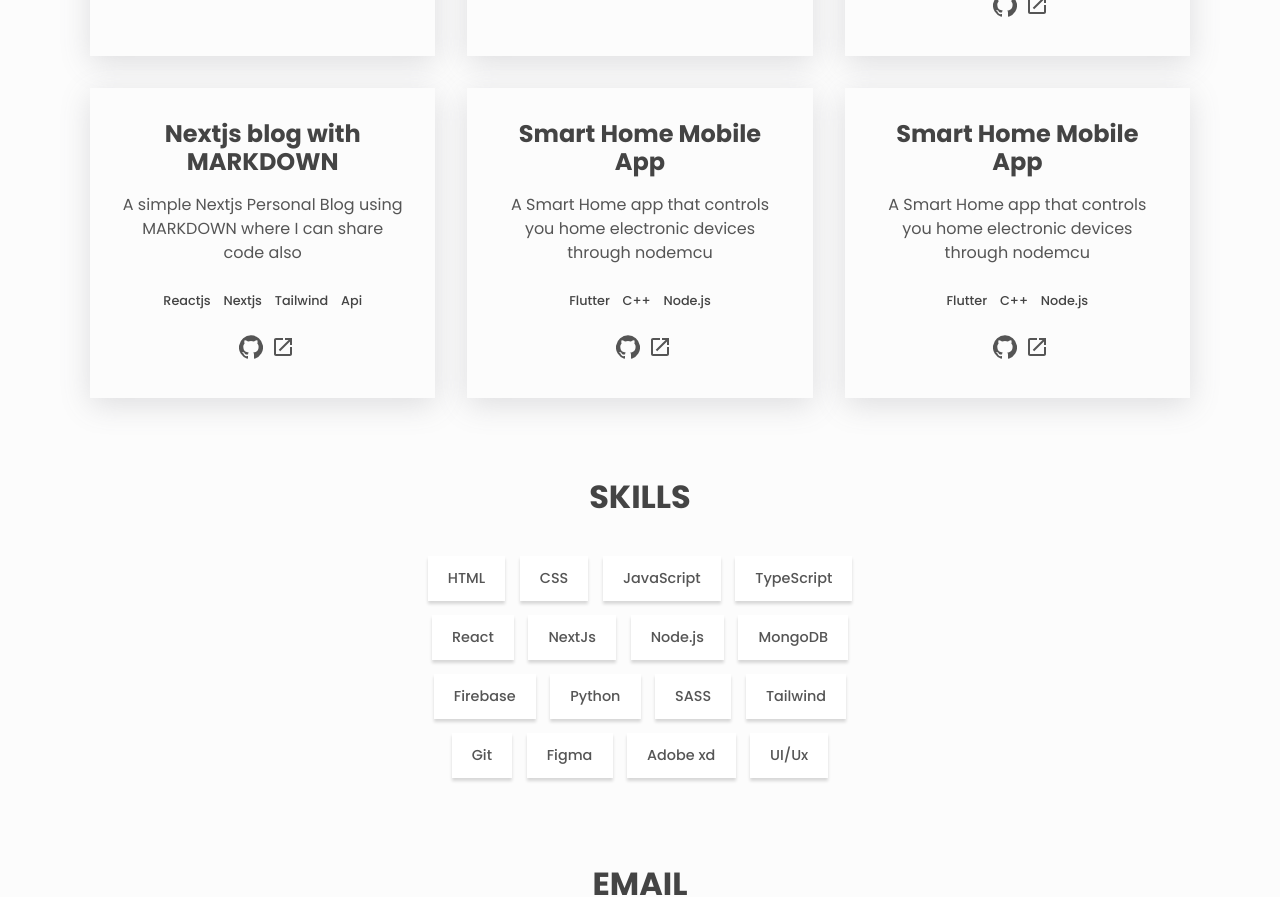
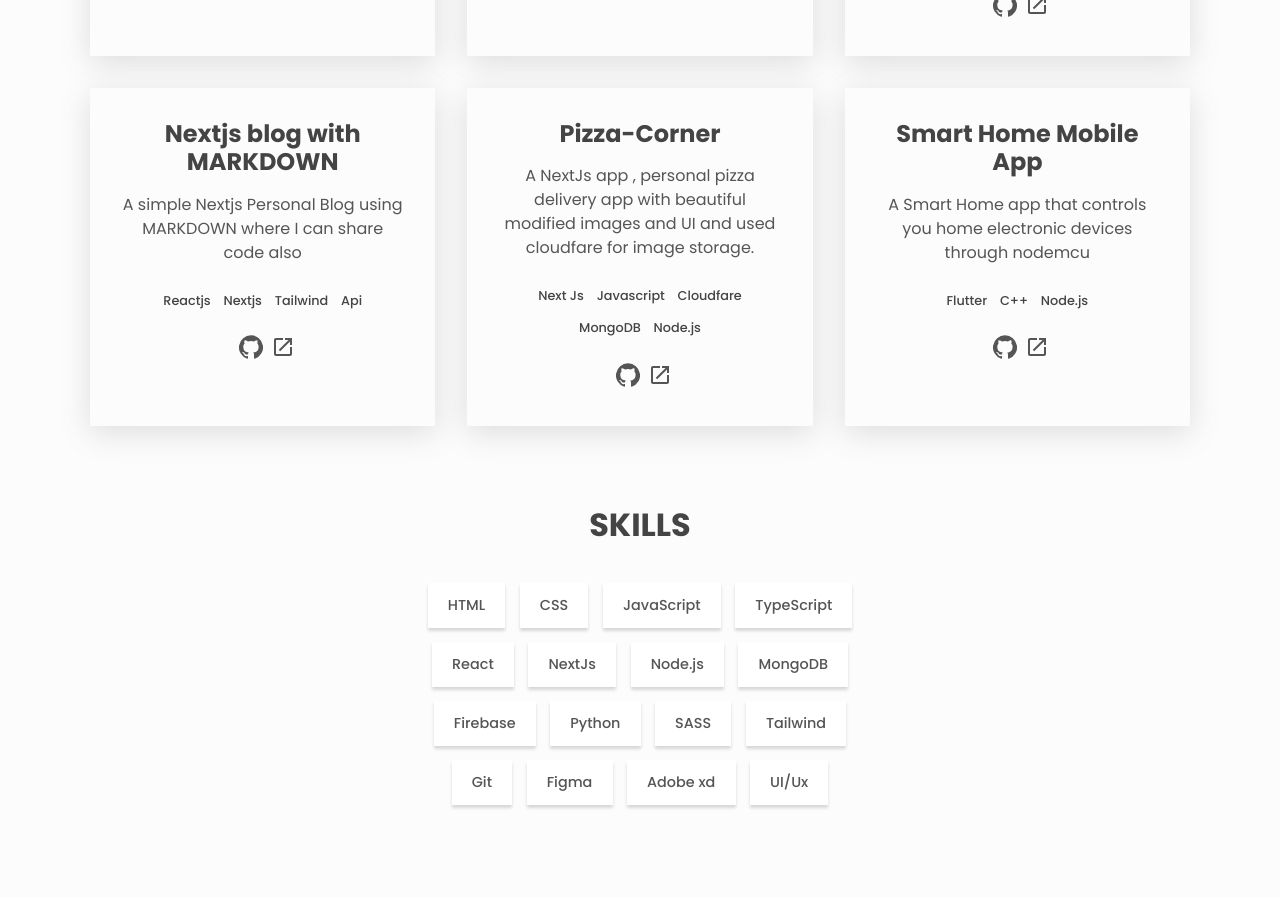
Before and after one commit to VinaySehwag14/PERSONAL-PORTFOLIO, a React (Create React App) app: page / in a window 1280 px wide. Shown: the part 880-1777 px from the top of the page. Built offline with nearby package versions, Linux system fonts and the light colour scheme.

Commit message:
added new project in list

```diff
--- a/src/portfolio.js
+++ b/src/portfolio.js
@@ -54,12 +54,12 @@ const projects = [
     livePreview: 'https://nextjs-blog-app-eight-lyart.vercel.app/',
   },
   {
-    name: 'Smart Home Mobile App',
+    name: 'Pizza-Corner',
     description:
-      'A Smart Home app that controls you home electronic devices through nodemcu',
-    stack: ['Flutter', 'C++', 'Node.js'],
-    sourceCode: 'https://github.com',
-    livePreview: 'https://github.com',
+      'A NextJs app , personal pizza delivery app with beautiful modified images and UI and used cloudfare for image storage.',
+    stack: ['Next Js', 'Javascript', 'Cloudfare', 'MongoDB', 'Node.js'],
+    sourceCode: 'https://github.com/VinaySehwag14/Pizza_Corner/tree/master',
+    livePreview: 'https://pizza-corner.vercel.app/',
   },
   {
     name: 'Smart Home Mobile App',
```
Also changed, not shown: 2 other files (tests, documents, lock files or other folders).
